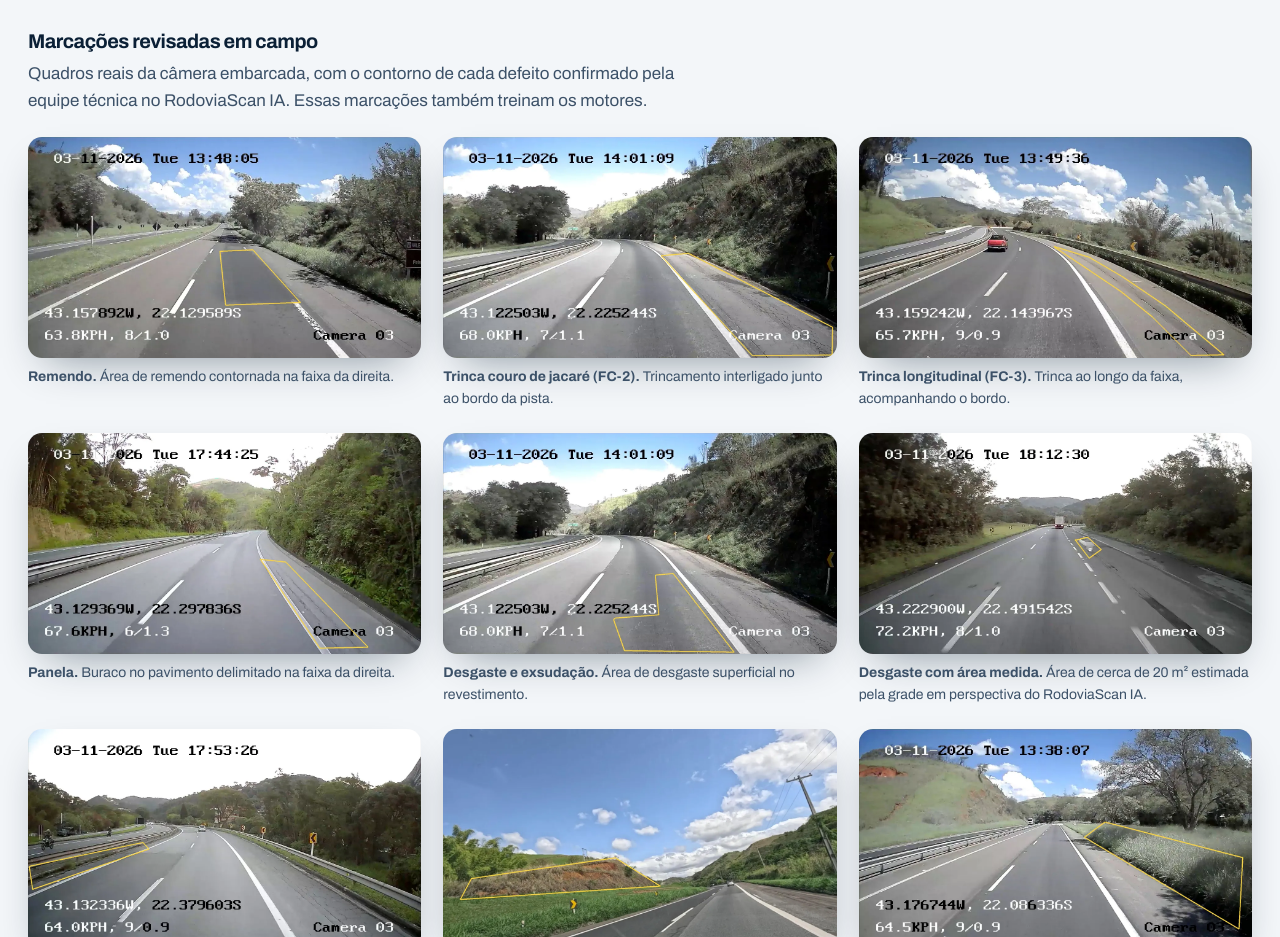
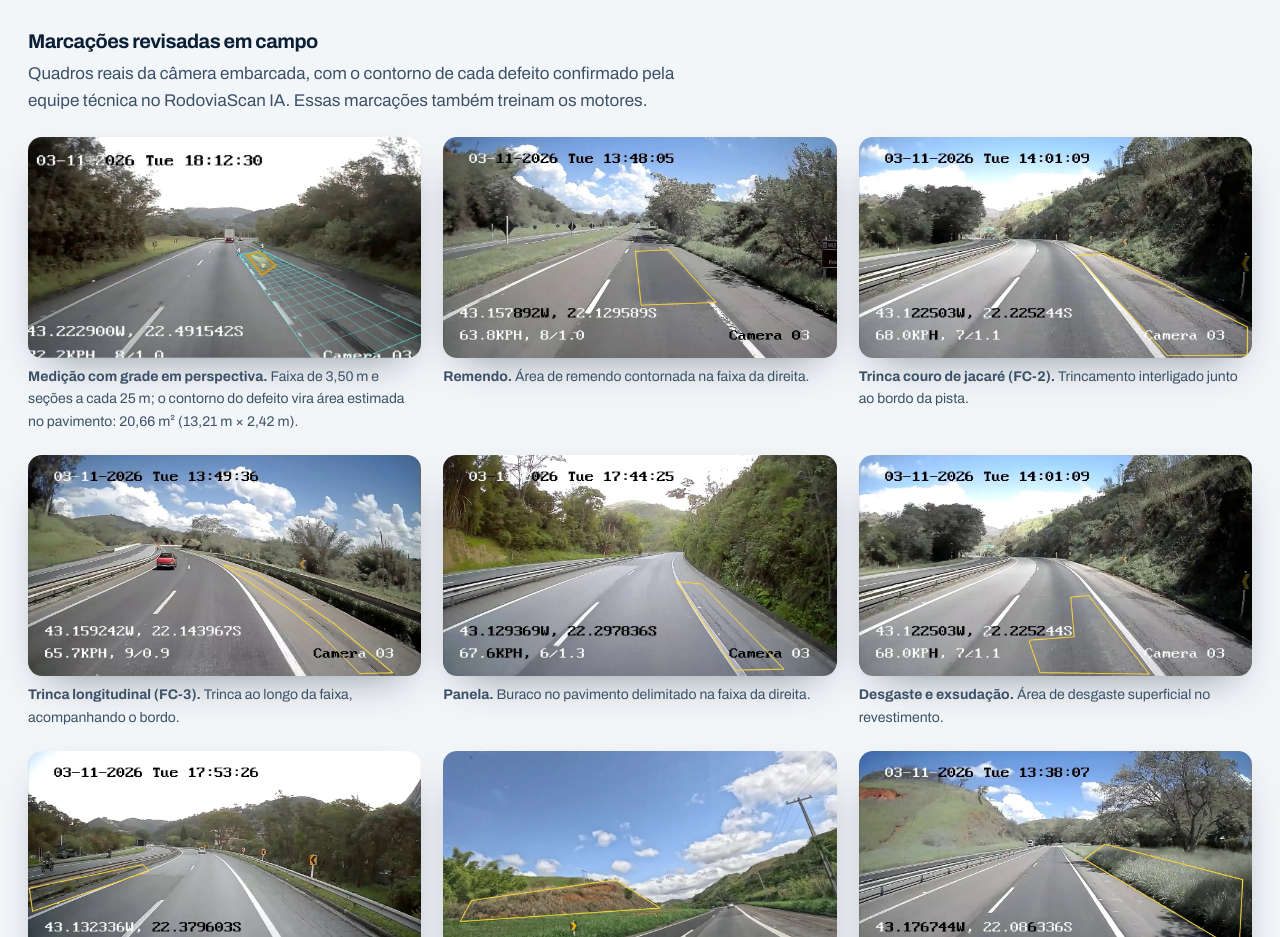
Before and after one commit to jonathancs1985-cloud/jcsconsultorias-site, a plain HTML site: page index.html in a window 1280 px wide. Shown: the part 8480-9417 px from the top of the page. Drawn offline with Linux system fonts and the light colour scheme.

Commit message:
Galeria de marcações: medição com grade em perspectiva como imagem inicial
Co-Authored-By: Claude Opus 5.5 <noreply@anthropic.com>
Claude-Session: https://claude.ai/code/session_01DvLc1A58HLeTNZAc6dgbpi

```diff
--- a/index.html
+++ b/index.html
@@ -235,6 +235,10 @@ FORM: diagrama linear rodoviário (1º da lista), encenação "leitura em campo"
       <p>Quadros reais da câmera embarcada, com o contorno de cada defeito confirmado pela equipe técnica no RodoviaScan IA. Essas marcações também treinam os motores.</p>
       <div class="marcacoes-grade">
       <figure>
+        <img src="assets/img/marcacao-00-grade-medicao.webp" width="1193" height="608" loading="lazy" decoding="async" alt="Grade em perspectiva sobre a faixa da direita, com o contorno de um desgaste no pavimento">
+        <figcaption><strong>Medição com grade em perspectiva.</strong> Faixa de 3,50 m e seções a cada 25 m; o contorno do defeito vira área estimada no pavimento: 20,66 m² (13,21 m × 2,42 m).</figcaption>
+      </figure>
+      <figure>
         <img src="assets/img/marcacao-01-remendo.webp" width="1280" height="720" loading="lazy" decoding="async" alt="Remendo: Área de remendo contornada na faixa da direita.">
         <figcaption><strong>Remendo.</strong> Área de remendo contornada na faixa da direita.</figcaption>
       </figure>
@@ -253,10 +257,6 @@ FORM: diagrama linear rodoviário (1º da lista), encenação "leitura em campo"
       <figure>
         <img src="assets/img/marcacao-05-desgaste-exsudacao.webp" width="1280" height="720" loading="lazy" decoding="async" alt="Desgaste e exsudação: Área de desgaste superficial no revestimento.">
         <figcaption><strong>Desgaste e exsudação.</strong> Área de desgaste superficial no revestimento.</figcaption>
-      </figure>
-      <figure>
-        <img src="assets/img/marcacao-06-desgaste-medido-grade.webp" width="1280" height="720" loading="lazy" decoding="async" alt="Desgaste com área medida: área de cerca de 20 m² estimada pela grade em perspectiva do RodoviaScan IA.">
-        <figcaption><strong>Desgaste com área medida.</strong> Área de cerca de 20 m² estimada pela grade em perspectiva do RodoviaScan IA.</figcaption>
       </figure>
       <figure>
         <img src="assets/img/marcacao-07-drenagem-meio-fio.webp" width="1280" height="720" loading="lazy" decoding="async" alt="Drenagem · meio-fio e sarjeta: Trecho danificado do dispositivo de drenagem no canteiro.">
```
Also changed, not shown: assets/img/marcacao-00-grade-medicao.webp (added), assets/img/marcacao-06-desgaste-medido-grade.webp (deleted).
